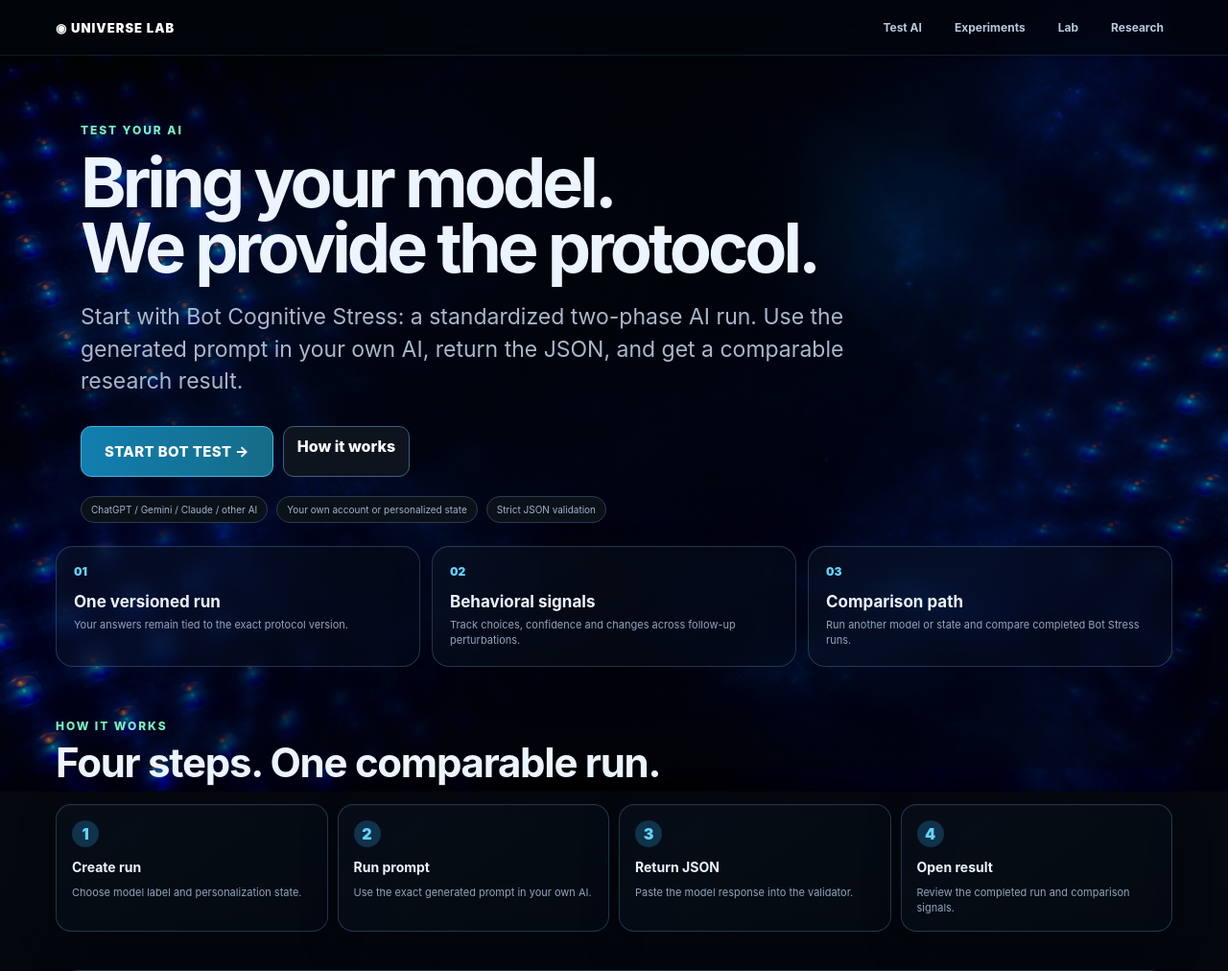
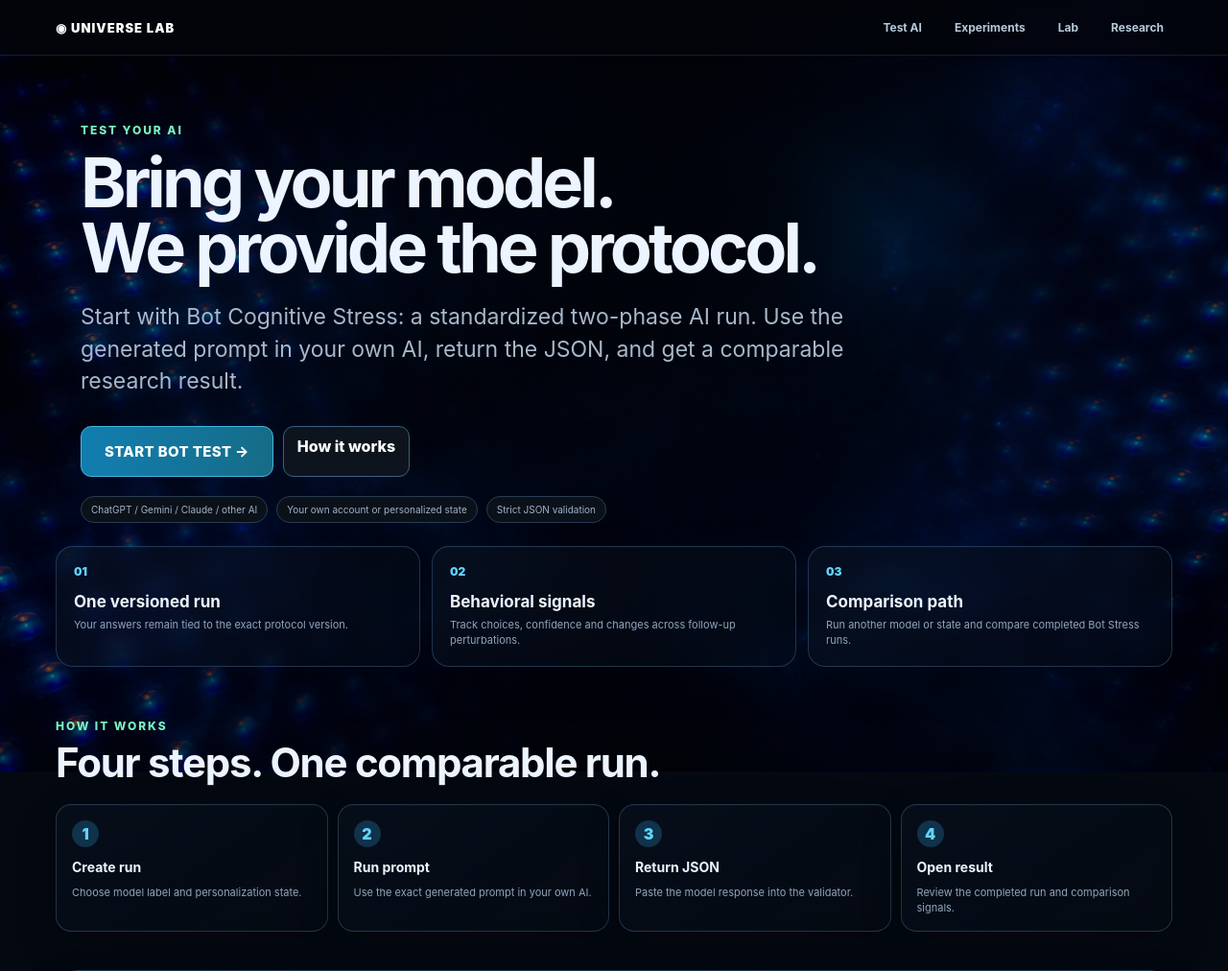
Before and after one commit to allojack69-ops/cognitive-command-center, a Flask app: page /test-ai in a window 1280 px wide. Shown: the top 1012 px of the page at 96% size. Run offline with Flask 3, Linux system fonts and the light colour scheme; the visitor is signed in with stand-in values (Sample User, id 1); data comes from the database, SQL or seed files in the repository; data that the repository does not hold is empty.

Commit message:
fix: render state-field background as DOM layer

```diff
--- a/static/style.css
+++ b/static/style.css
@@ -797,3 +797,130 @@ footer {
 }
 
 /* ===== Universe Lab Visible Background v1.7 END ===== */
+
+/* ===== Universe Lab DOM Background v1.8 START ===== */
+
+/* Disable the older pseudo-element implementation completely. */
+body::before,
+body::after {
+  content: none !important;
+  display: none !important;
+}
+
+html,
+body {
+  min-height: 100%;
+  background: #040811 !important;
+}
+
+body {
+  position: relative;
+  isolation: auto !important;
+}
+
+/* Real fixed DOM background: cannot disappear behind the html/body canvas. */
+.universe-bg-layer {
+  position: fixed;
+  inset: 0;
+  z-index: 0;
+  pointer-events: none;
+  background-size: cover;
+  background-position: center center;
+  background-repeat: no-repeat;
+  opacity: .78;
+  filter: saturate(1.15) contrast(1.10) brightness(.88);
+  transform: translateZ(0) scale(1.01);
+}
+
+.universe-bg-veil {
+  position: fixed;
+  inset: 0;
+  z-index: 1;
+  pointer-events: none;
+  background:
+    radial-gradient(ellipse at 50% 26%,
+      rgba(2,6,12,.45) 0%,
+      rgba(3,7,14,.28) 36%,
+      rgba(3,7,14,.10) 68%,
+      rgba(3,7,14,.02) 100%),
+    linear-gradient(180deg,
+      rgba(2,6,12,.08),
+      rgba(2,6,12,.20) 52%,
+      rgba(2,6,12,.38));
+}
+
+/* Every actual UI layer sits above the background and veil. */
+header,
+main,
+footer {
+  position: relative !important;
+  z-index: 2 !important;
+}
+
+header {
+  background: rgba(3,7,13,.68) !important;
+  backdrop-filter: blur(14px) saturate(1.08) !important;
+  -webkit-backdrop-filter: blur(14px) saturate(1.08) !important;
+}
+
+footer {
+  background: rgba(3,7,13,.62) !important;
+  backdrop-filter: blur(12px) !important;
+  -webkit-backdrop-filter: blur(12px) !important;
+}
+
+/* Acrylic UI surfaces. */
+.card,
+.projectcard,
+.public-feature-card,
+.research-principle,
+.research-tools > a,
+.public-value-strip > div,
+.test-outcome-grid > div,
+.flow-steps > div,
+.test-choice-main,
+.analytics-kpis > div,
+.analytics-funnel-card,
+.funnel-stage,
+.notice {
+  background:
+    linear-gradient(145deg,
+      rgba(10,19,31,.56),
+      rgba(5,11,20,.48)) !important;
+  border-color: rgba(124,196,255,.23) !important;
+  backdrop-filter: blur(11px) saturate(1.08) !important;
+  -webkit-backdrop-filter: blur(11px) saturate(1.08) !important;
+}
+
+.public-hero {
+  background:
+    radial-gradient(ellipse at 42% 34%,
+      rgba(3,8,16,.26),
+      rgba(3,8,16,.08) 62%,
+      rgba(3,8,16,0) 100%) !important;
+  backdrop-filter: none !important;
+  -webkit-backdrop-filter: none !important;
+}
+
+@media (max-width: 700px) {
+  .universe-bg-layer {
+    opacity: .62;
+    background-position: 50% center;
+    filter: saturate(1.08) contrast(1.08) brightness(.80);
+  }
+
+  .universe-bg-veil {
+    background:
+      radial-gradient(ellipse at 50% 24%,
+        rgba(2,6,12,.52) 0%,
+        rgba(3,7,14,.34) 42%,
+        rgba(3,7,14,.12) 72%,
+        rgba(3,7,14,.02) 100%),
+      linear-gradient(180deg,
+        rgba(2,6,12,.10),
+        rgba(2,6,12,.30) 58%,
+        rgba(2,6,12,.50));
+  }
+}
+
+/* ===== Universe Lab DOM Background v1.8 END ===== */
--- a/templates/base.html
+++ b/templates/base.html
@@ -8,6 +8,9 @@
 <link rel="stylesheet" href="{{ url_for('static',filename='style.css') }}">
 </head>
 <body>
+<div id="universe-bg-layer" class="universe-bg-layer" aria-hidden="true"
+     style="background-image:url('{{ url_for('static', filename='universe/universe_bg_acrylic.png') }}?v=18')"></div>
+<div class="universe-bg-veil" aria-hidden="true"></div>
 <header>
   <div class="nav public-nav-shell">
     <a class="brand" href="{{url_for('index')}}">◉ UNIVERSE LAB</a>
@@ -48,5 +51,29 @@ function copyFrom(id,btn){
  });
 }
 </script>
+
+<script>
+(function () {
+  // Admin analytics only: refresh automatically every 30 seconds.
+  // Pauses while the tab is hidden to avoid needless requests.
+  const isAnalytics = window.location.pathname === "/admin/analytics";
+  if (!isAnalytics) return;
+
+  let timer = null;
+
+  function schedule() {
+    if (timer) clearInterval(timer);
+    if (!document.hidden) {
+      timer = setInterval(() => {
+        window.location.reload();
+      }, 30000);
+    }
+  }
+
+  document.addEventListener("visibilitychange", schedule);
+  schedule();
+})();
+</script>
+
 </body>
 </html>
```
Also changed, not shown: UNIVERSE_V18_STATE.json (added, +13 -0 lines), README_V18.md (added).
